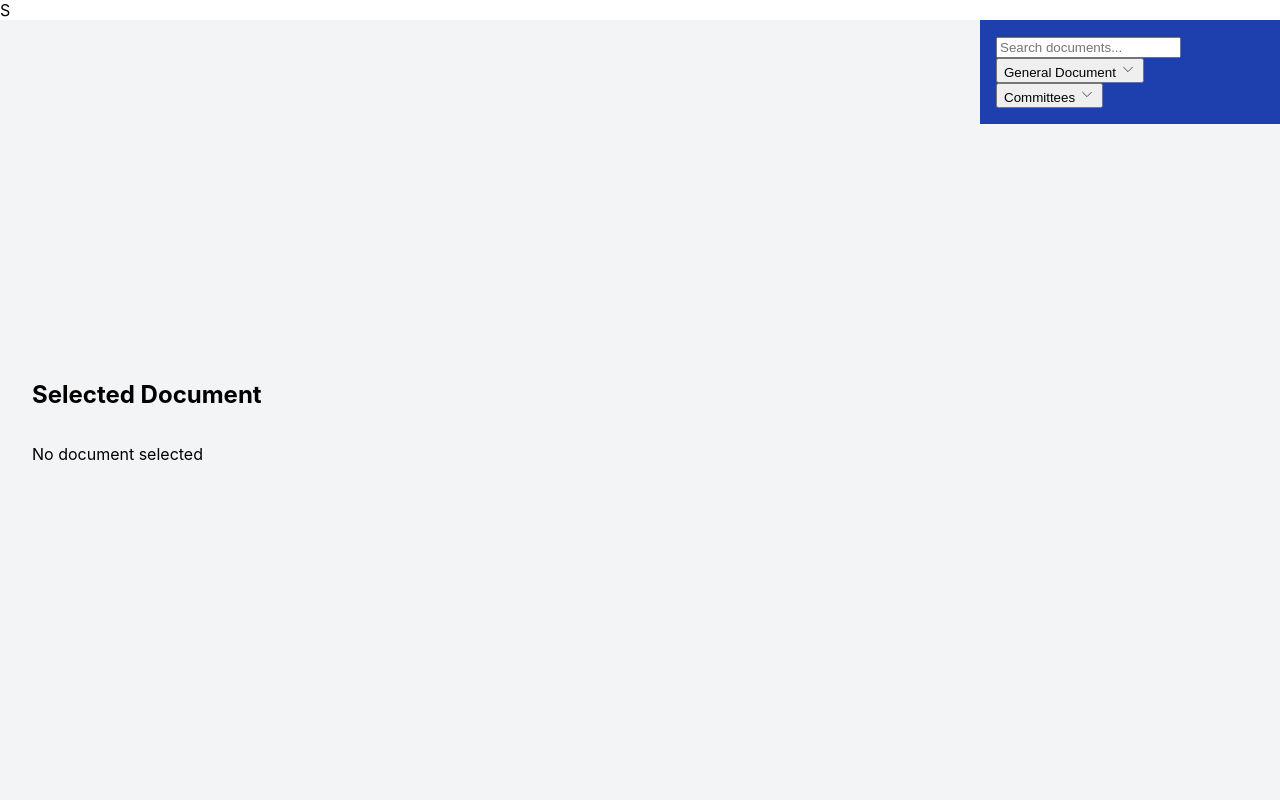
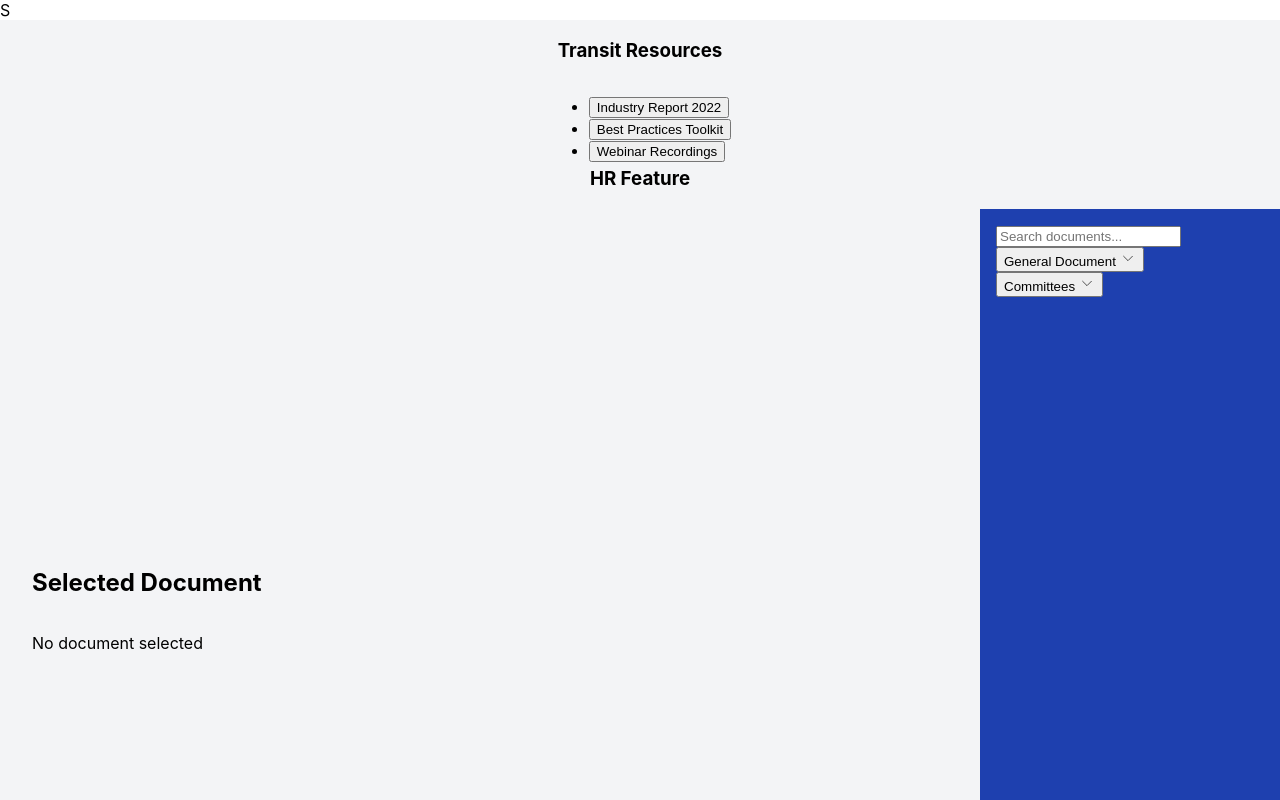
Before and after one commit to DindyalM/ACTU, a SvelteKit app: page /documents in a window 1280 px wide. Shown: the top 800 px of the page. Built offline with nearby package versions, Linux system fonts and the light colour scheme.

Commit message:
6 files modified, 3 added

```diff
--- a/src/components/DocumentFeature.svelte
+++ b/src/components/DocumentFeature.svelte
@@ -1,6 +1,5 @@
 <script>
   import ExpandableMenu from "./ExpandableMenu.svelte";
-
   let search = "";
   let exampleData = [    {      title: "General Document",      items: [        { title: "AGM" },        { title: "Annual Reports" },        { title: "By-Laws" },      ],
     },
--- /dev/null
+++ b/src/components/TransitResources.svelte
@@ -0,0 +1,73 @@
+<script>
+  let resources = [
+  {
+    id: 1,
+    title: "Industry Report 2022",
+    description: "Lorem ipsum dolor sit amet, consectetur adipiscing elit. Donec ultrices, sem et pellentesque fermentum, sem augue aliquam nunc, in maximus lorem neque eu urna.",
+    type: "file",
+    file: "/reports/industry_report_2022.pdf"
+  },
+  {
+    id: 2,
+    title: "Best Practices Toolkit",
+    description: "Lorem ipsum dolor sit amet, consectetur adipiscing elit. Donec ultrices, sem et pellentesque fermentum, sem augue aliquam nunc, in maximus lorem neque eu urna.",
+    type: "link",
+    link: "https://www.example.com/best_practices_toolkit"
+  },
+  {
+    id: 3,
+    title: "Webinar Recordings",
+    description: "Lorem ipsum dolor sit amet, consectetur adipiscing elit. Donec ultrices, sem et pellentesque fermentum, sem augue aliquam nunc, in maximus lorem neque eu urna.",
+    type: "video",
+    file: "/webinars/webinar_recordings.mp4"
+  }
+];
+
+let activeResource = null;
+
+function setActiveResource(resource) {
+  activeResource = resource;
+}
+
+function clearActiveResource() {
+  activeResource = null;
+}
+
+</script>
+<div class="menu-container">
+  <ul class="menu-list">
+    {#each resources as resource}
+      <li class="menu-item">
+        <button class="menu-link" on:click={() => setActiveResource(resource)}>{resource.title}</button>
+      </li>
+    {/each}
+  </ul>
+</div>
+
+<div class="content-container">
+  {#if activeResource}
+    <div class="content-title">
+      <h3>{activeResource.title}</h3>
+    </div>
+    <div class="content-description">
+      <p>{activeResource.description}</p>
+    </div>
+    {#if activeResource.type === "file"}
+      <div class="content-file">
+        <a href={activeResource.file} target="_blank">Download File</a>
+      </div>
+    {:else if activeResource.type === "video"}
+      <div class="content-video">
+        <video controls>
+          <source src={activeResource.file} type="video/mp4">
+          Your browser does not support the video tag.
+        </video>
+      </div>
+    {:else if activeResource.type === "link"}
+      <div class="content-link">
+        <a href={activeResource.link} target="_blank">Visit Link</a>
+      </div>
+    {/if}
+    <button class="close-button" on:click={clearActiveResource}>Close</button>
+  {/if}
+</div>
--- a/src/routes/Header.svelte
+++ b/src/routes/Header.svelte
@@ -10,7 +10,7 @@
         <li><a href="/documents" class="hover:text-gray-400">Documents</a></li>
         <li><a href="/events" class="hover:text-gray-400">Events</a></li>
         <li><a href="/threads" class="hover:text-gray-400">Committees Thread</a></li>
-        <li><a href="#" class="hover:text-gray-400">Magazines</a></li>
+        <li><a href="/factbook" class="hover:text-gray-400">FactBook</a></li>
       </ul>
     </nav>
   </div>
--- a/src/routes/documents/+page.svelte
+++ b/src/routes/documents/+page.svelte
@@ -1,10 +1,20 @@
 <script>
   import DocumentFeature from "../../components/DocumentFeature.svelte";
+  import TransitResources from "../../components/TransitResources.svelte"
 </script>
 
 <main class="h-screen bg-gray-100">
-  <DocumentFeature />
+  <div class="flex flex-col items-center justify-center">
+    <h3 class="text-3xl font-semibold mb-2">Transit Resources</h3>
+    <TransitResources />
+  </div>
+
+  <div class="flex flex-col items-center justify-center h-full">
+    <h3 class="text-3xl font-semibold mb-2">HR Feature</h3>
+    <DocumentFeature />
+  </div>
 </main>
+
 <style>
   .h-screen {
     height: 100vh;
@@ -13,4 +23,24 @@
   .bg-gray-100 {
     background-color: #f3f4f6;
   }
+
+  .flex {
+    display: flex;
+  }
+
+  .flex-col {
+    flex-direction: column;
+  }
+
+  .items-center {
+    align-items: center;
+  }
+
+  .justify-center {
+    justify-content: center;
+  }
+
+  .h-full {
+    height: 100%;
+  }
 </style>
--- /dev/null
+++ b/src/routes/factbook/+page.svelte
@@ -0,0 +1 @@
+<h1>hey</h1>
--- a/src/routes/members/+page.svelte
+++ b/src/routes/members/+page.svelte
@@ -1,6 +1,7 @@
 <script>
   import { onMount } from 'svelte';
   import members from '../../members.json';
+  import BuyersGuide from "../../components/buyer.svelte"
 
   let companies = [];
   let filteredCompanies = [];
@@ -47,6 +48,11 @@
   });
 </script>
 <div class="flex flex-col items-center">
+  <BuyersGuide />
+
+  <!-- Rest of the page -->
+</div>
+<div class="flex flex-col items-center">
   <h1 class="text-3xl font-bold my-4">Member Search</h1>
 
   <!-- Company selection -->
```
Also changed, not shown: src/components/buyer.svelte (added, +83 -0 lines), src/routes/newsfeed/+page.svelte (+20 -2 lines), 1 other file (tests, documents, lock files or other folders).
